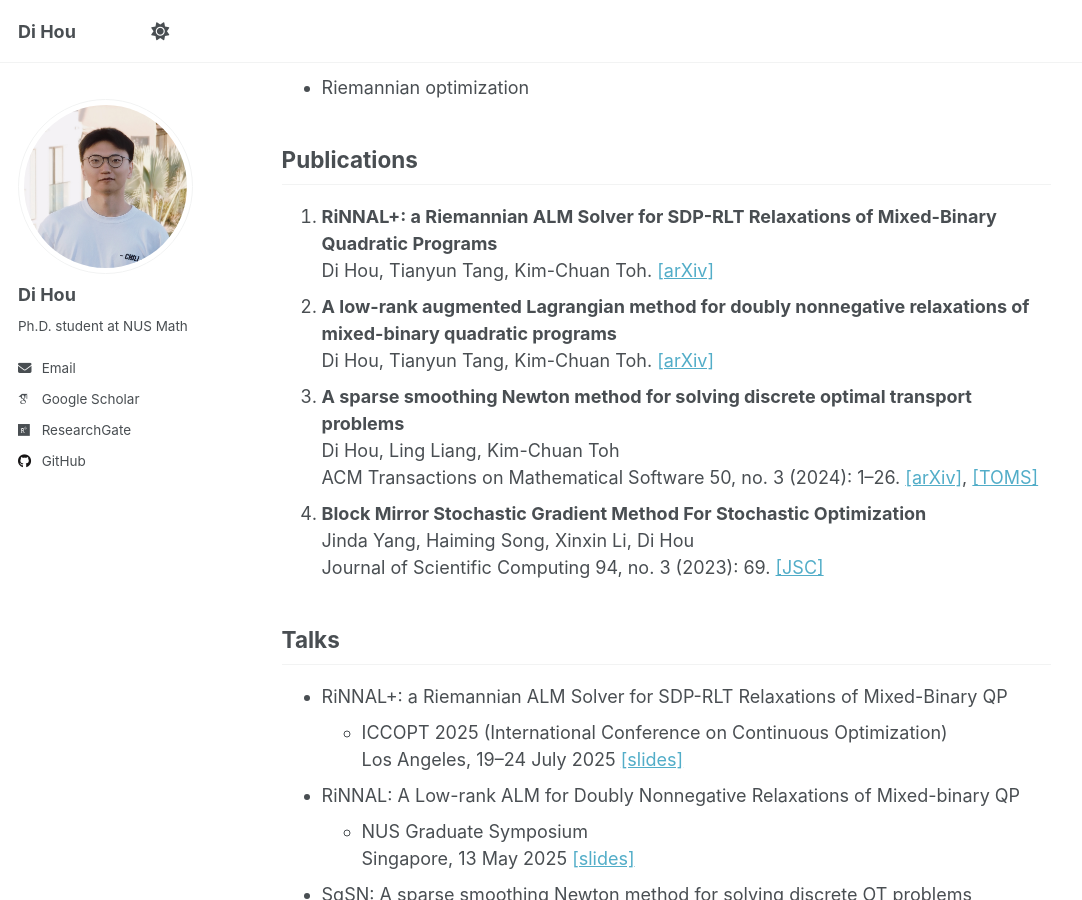
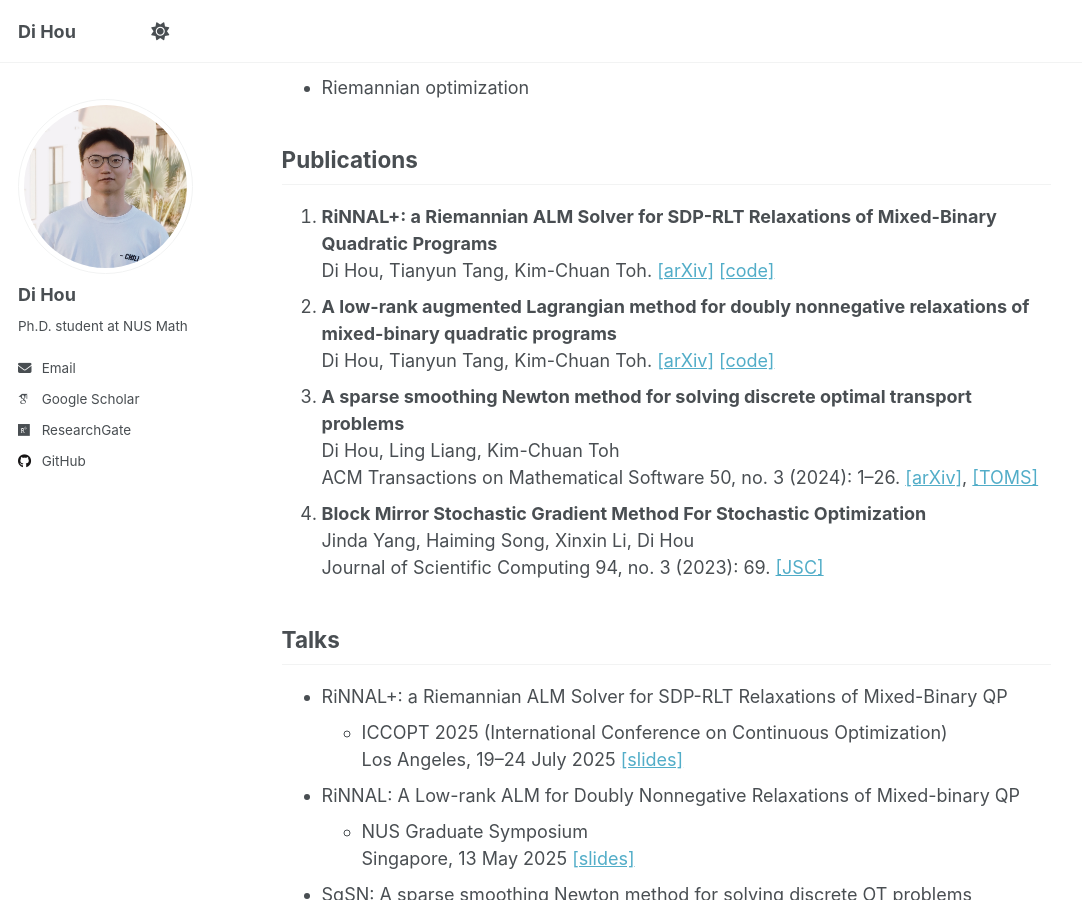
Before and after one commit to HouDiOpt/HouDiOpt.github.io, a Jekyll site: the page built from _pages/about.md, in a window 1280 px wide and 900 px high, scrolled down 411 px. Shown: the whole window, without its empty margins (0-1082 px from the left). Built offline with Jekyll 4.4.1, drawn with Linux system fonts in a browser that asks for light colours; some web fonts are replaced; a script that is not in the unit is left out.

Commit message:
Update about.md

```diff
--- a/_pages/about.md
+++ b/_pages/about.md
@@ -19,10 +19,10 @@ Publications
 ------
 1. **RiNNAL+: a Riemannian ALM Solver for SDP-RLT Relaxations of Mixed-Binary Quadratic Programs**
 <br>Di Hou, Tianyun Tang, Kim-Chuan Toh.
-[[arXiv]](https://arxiv.org/abs/2507.13776)
+[[arXiv]](https://arxiv.org/abs/2507.13776) [[code]](https://github.com/HouDiOpt/RiNNALplus)
 1. **A low-rank augmented Lagrangian method for doubly nonnegative relaxations of mixed-binary quadratic programs**
 <br>Di Hou, Tianyun Tang, Kim-Chuan Toh.
-[[arXiv]](https://arxiv.org/abs/2502.13849)
+[[arXiv]](https://arxiv.org/abs/2502.13849) [[code]](https://github.com/HouDiOpt/RiNNAL)
 1. **A sparse smoothing Newton method for solving discrete optimal transport problems**
 <br>Di Hou, Ling Liang, Kim-Chuan Toh
 <br>ACM Transactions on Mathematical Software 50, no. 3 (2024): 1–26.
```
